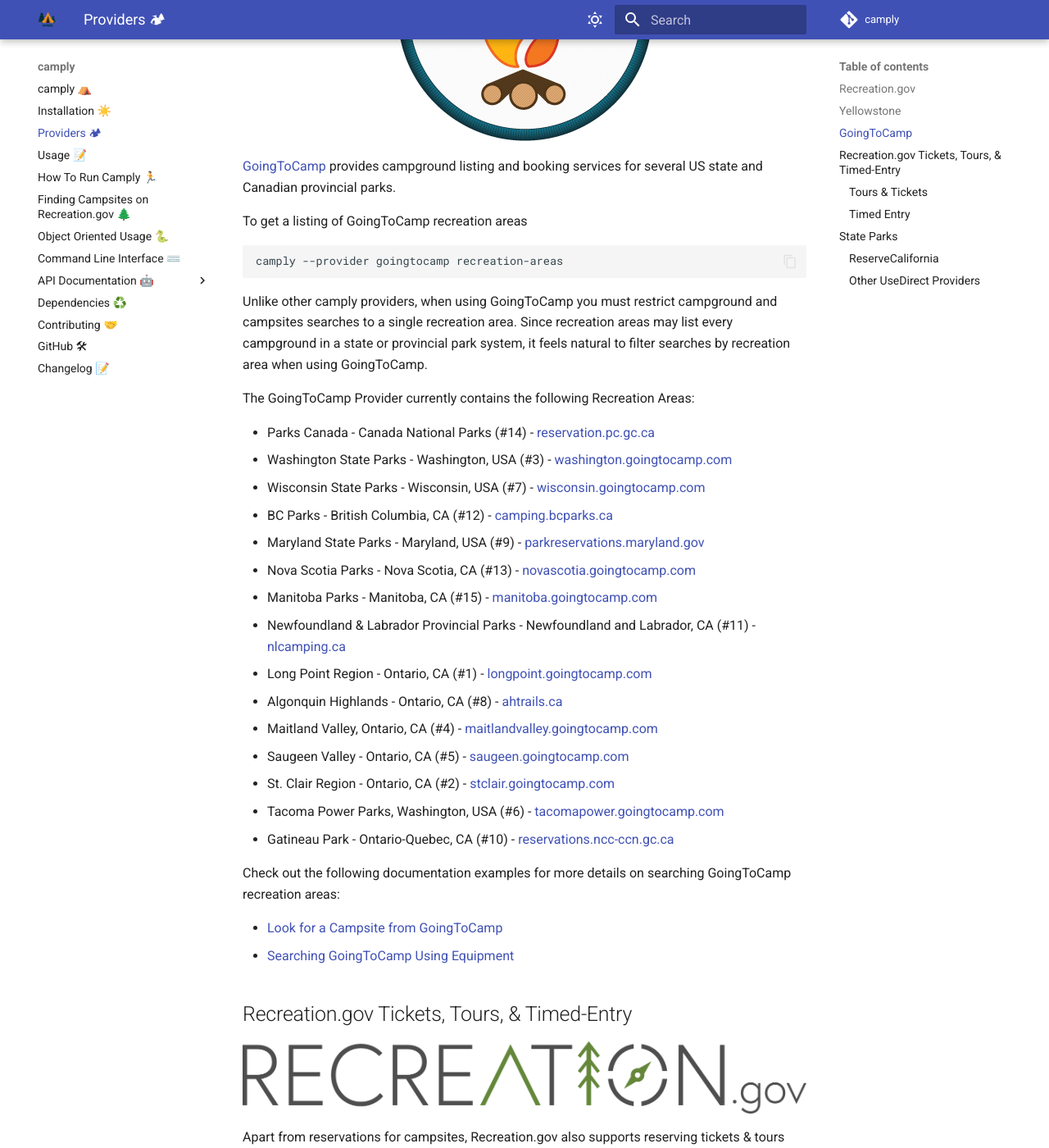
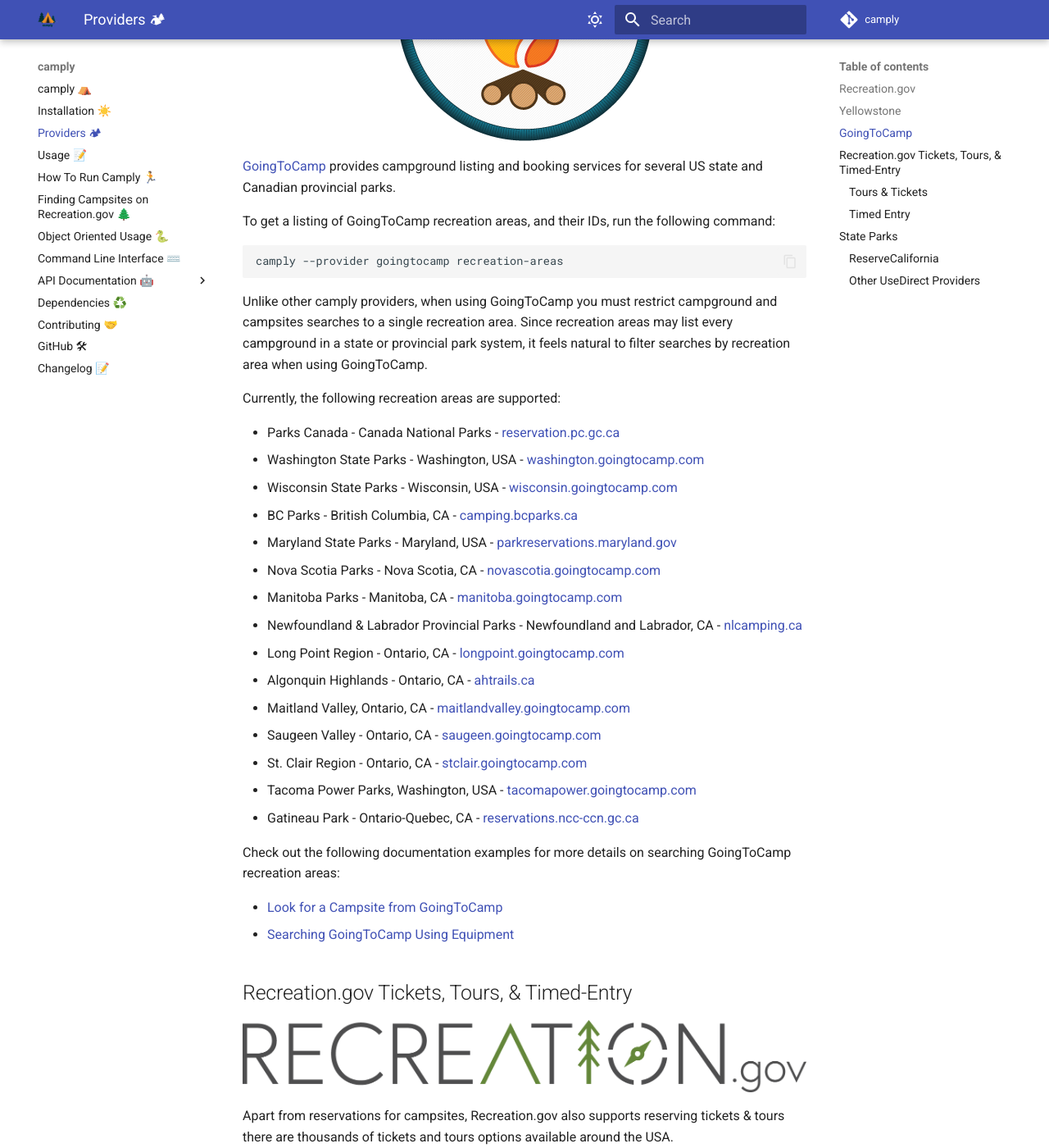
Before and after one commit to juftin/camply, an MkDocs documentation site: the page built from docs/providers.md, in a window 1280 px wide and 1400 px high, scrolled down 1623 px. Shown: the whole window at 82% size. Built offline with MkDocs 1.6.1 and Material for MkDocs 9.7.7, drawn with Linux system fonts in a browser that asks for light colours; comment, search, counter and statistics services are not loaded.

Commit message:
✨ GoingToCamp - Manitoba + Docs

````diff
--- a/docs/providers.md
+++ b/docs/providers.md
@@ -53,9 +53,9 @@
 [GoingToCamp](https://goingtocamp.com/) provides campground listing and booking services for several US state and
 Canadian provincial parks.
 
-To get a listing of GoingToCamp recreation areas
+To get a listing of GoingToCamp recreation areas, and their IDs, run the following command:
 
-```
+```shell
 camply --provider goingtocamp recreation-areas
 ```
 
@@ -63,23 +63,23 @@
 recreation area. Since recreation areas may list every campground in a state or provincial park system, it feels natural
 to filter searches by recreation area when using GoingToCamp.
 
-The GoingToCamp Provider currently contains the following Recreation Areas:
+Currently, the following recreation areas are supported:
 
--   Parks Canada - Canada National Parks (#14) - [reservation.pc.gc.ca](https://reservation.pc.gc.ca/)
--   Washington State Parks - Washington, USA (#3) - [washington.goingtocamp.com](https://washington.goingtocamp.com)
--   Wisconsin State Parks - Wisconsin, USA (#7) - [wisconsin.goingtocamp.com](https://wisconsin.goingtocamp.com)
--   BC Parks - British Columbia, CA (#12) - [camping.bcparks.ca](https://camping.bcparks.ca)
--   Maryland State Parks - Maryland, USA (#9) - [parkreservations.maryland.gov](https://parkreservations.maryland.gov)
--   Nova Scotia Parks - Nova Scotia, CA (#13) - [novascotia.goingtocamp.com](https://novascotia.goingtocamp.com)
--   Manitoba Parks - Manitoba, CA (#15) - [manitoba.goingtocamp.com](https://manitoba.goingtocamp.com)
--   Newfoundland & Labrador Provincial Parks - Newfoundland and Labrador, CA (#11) - [nlcamping.ca](https://nlcamping.ca)
--   Long Point Region - Ontario, CA (#1) - [longpoint.goingtocamp.com](https://longpoint.goingtocamp.com)
--   Algonquin Highlands - Ontario, CA (#8) - [ahtrails.ca](https://ahtrails.ca)
--   Maitland Valley, Ontario, CA (#4) - [maitlandvalley.goingtocamp.com](https://maitlandvalley.goingtocamp.com)
--   Saugeen Valley - Ontario, CA (#5) - [saugeen.goingtocamp.com](https://saugeen.goingtocamp.com)
--   St. Clair Region - Ontario, CA (#2) - [stclair.goingtocamp.com](https://stclair.goingtocamp.com)
--   Tacoma Power Parks, Washington, USA (#6) - [tacomapower.goingtocamp.com](https://tacomapower.goingtocamp.com)
--   Gatineau Park - Ontario-Quebec, CA (#10) - [reservations.ncc-ccn.gc.ca](https://reservations.ncc-ccn.gc.ca)
+-   Parks Canada - Canada National Parks - [reservation.pc.gc.ca](https://reservation.pc.gc.ca/)
+-   Washington State Parks - Washington, USA - [washington.goingtocamp.com](https://washington.goingtocamp.com)
+-   Wisconsin State Parks - Wisconsin, USA - [wisconsin.goingtocamp.com](https://wisconsin.goingtocamp.com)
+-   BC Parks - British Columbia, CA - [camping.bcparks.ca](https://camping.bcparks.ca)
+-   Maryland State Parks - Maryland, USA - [parkreservations.maryland.gov](https://parkreservations.maryland.gov)
+-   Nova Scotia Parks - Nova Scotia, CA - [novascotia.goingtocamp.com](https://novascotia.goingtocamp.com)
+-   Manitoba Parks - Manitoba, CA - [manitoba.goingtocamp.com](https://manitoba.goingtocamp.com)
+-   Newfoundland & Labrador Provincial Parks - Newfoundland and Labrador, CA - [nlcamping.ca](https://nlcamping.ca)
+-   Long Point Region - Ontario, CA - [longpoint.goingtocamp.com](https://longpoint.goingtocamp.com)
+-   Algonquin Highlands - Ontario, CA - [ahtrails.ca](https://ahtrails.ca)
+-   Maitland Valley, Ontario, CA - [maitlandvalley.goingtocamp.com](https://maitlandvalley.goingtocamp.com)
+-   Saugeen Valley - Ontario, CA - [saugeen.goingtocamp.com](https://saugeen.goingtocamp.com)
+-   St. Clair Region - Ontario, CA - [stclair.goingtocamp.com](https://stclair.goingtocamp.com)
+-   Tacoma Power Parks, Washington, USA - [tacomapower.goingtocamp.com](https://tacomapower.goingtocamp.com)
+-   Gatineau Park - Ontario-Quebec, CA - [reservations.ncc-ccn.gc.ca](https://reservations.ncc-ccn.gc.ca)
 
 Check out the following documentation examples for more details on searching GoingToCamp recreation areas:
 
--- a/mkdocs.yml
+++ b/mkdocs.yml
@@ -82,3 +82,7 @@
                       - https://pandas.pydata.org/docs/objects.inv
                   options:
                       docstring_style: numpy
+    - exclude-search:
+          exclude:
+              - reference/*
+          exclude_unreferenced: true
--- a/pyproject.toml
+++ b/pyproject.toml
@@ -86,6 +86,7 @@
   "mkdocs-literate-nav~=0.6.0",
   "mkdocs-section-index~=0.3.5",
   "mkdocstrings[python]~=0.21.2",
+  "mkdocs-exclude-search~=0.6.5",
   "black~=23.3.0",
   "ruff~=0.0.261",
   "mypy~=1.2.0",
````
Also changed, not shown: README.md (+15 -15 lines), docs/command_line_usage.md (+6 -0 lines), 1 other file.
